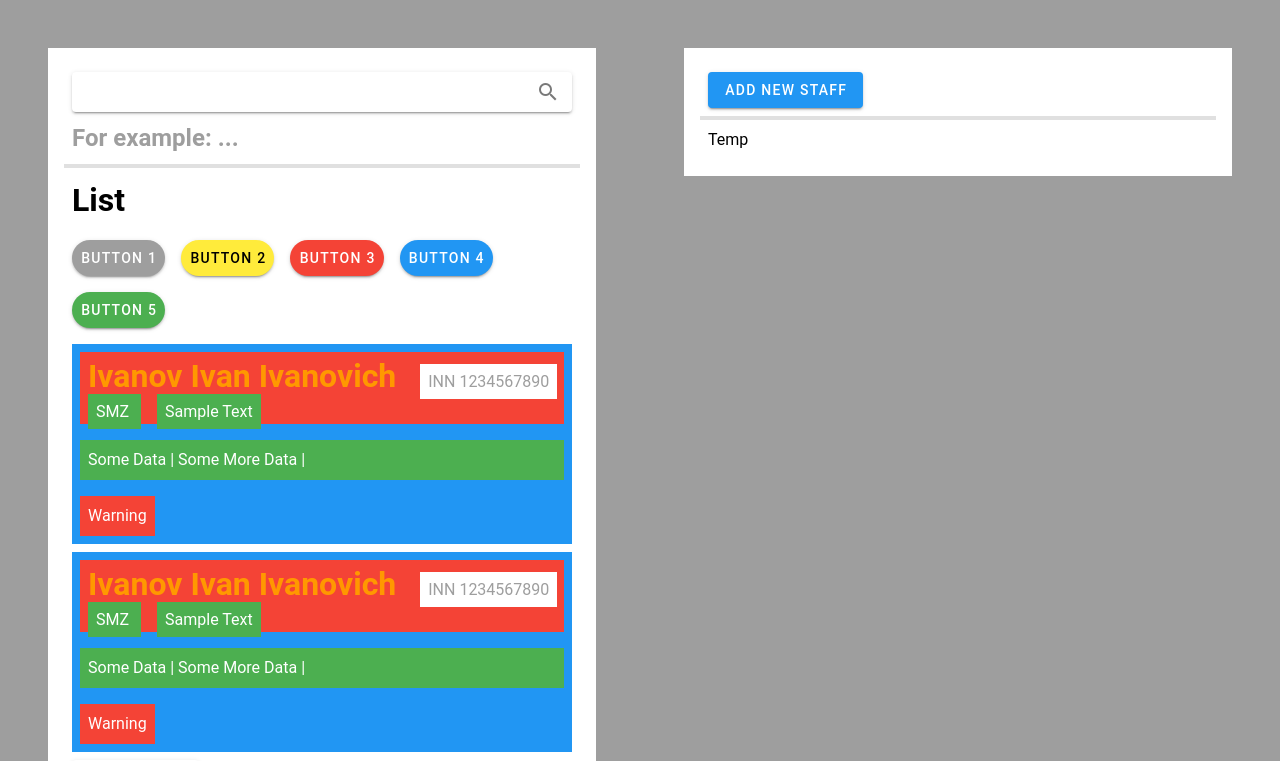
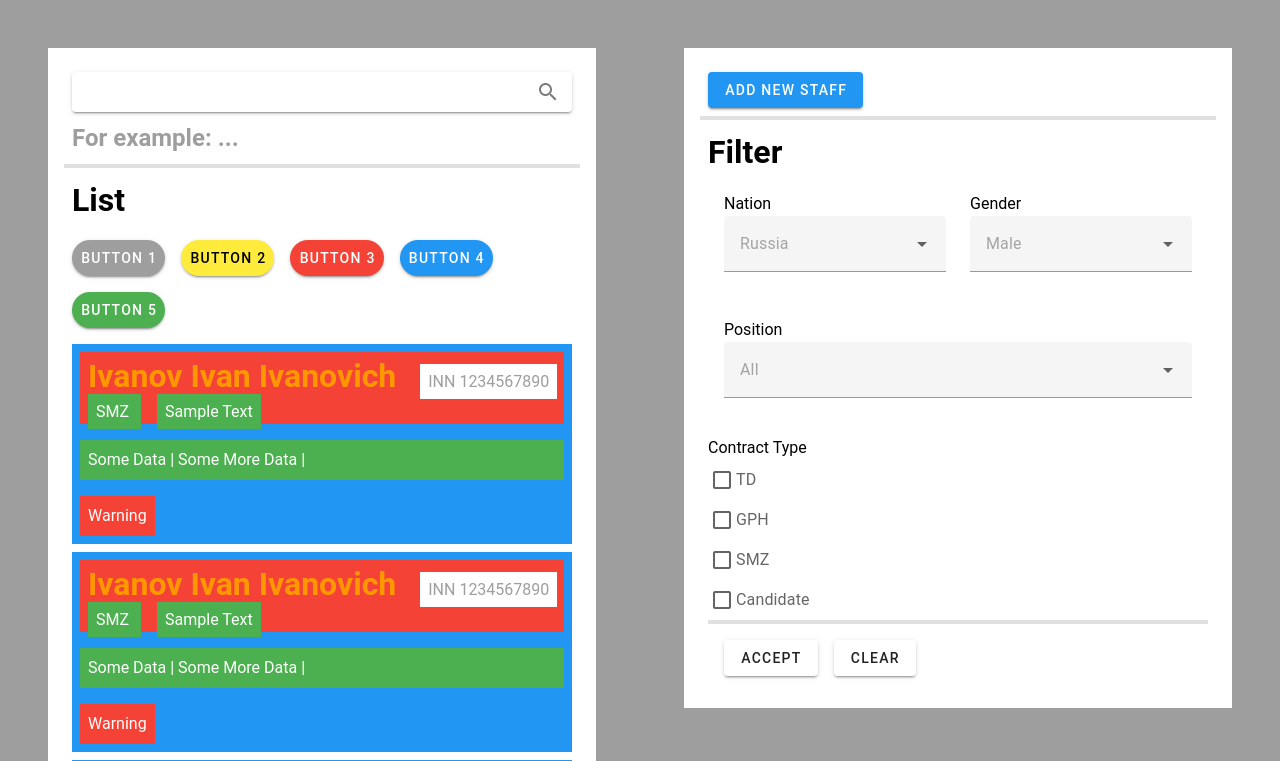
Before and after one commit to chnmk/vuetify-staff-list, a Vue app: page / in a window 1280 px wide. Shown: the top 761 px of the page. Built offline with nearby package versions, Linux system fonts and the light colour scheme.

Commit message:
feat: add filter component

```diff
--- a/src/components/main/StaffList.vue
+++ b/src/components/main/StaffList.vue
@@ -4,6 +4,7 @@
       List
     </h1>
     <div class="d-inline-block">
+      <!-- v-btn-toggle -->
       <v-btn class="d-inline-block bg-grey rounded-xl pa-2 ma-2">
         Button 1
       </v-btn>
@@ -22,6 +23,8 @@
     </div>
     <StaffTag class="ma-2" />
     <StaffTag class="ma-2" />
+    <StaffTag class="ma-2" />
+    <StaffTag class="ma-2" />
     <div class="ma-2">
       <v-btn>
         Show More
--- a/src/components/sidebar/FilterSettings.vue
+++ b/src/components/sidebar/FilterSettings.vue
@@ -1,5 +1,43 @@
 <template>
   <div class="ma-2">
-    Temp
+    <h1>
+      Filter
+    </h1>
+    <div>
+      <v-container>
+        <v-row>
+          <v-col>
+            <p>Nation</p>
+            <v-select placeholder="Russia" />
+          </v-col>
+          <v-col>
+            <p>Gender</p>
+            <v-select placeholder="Male" />
+          </v-col>
+        </v-row>
+        <v-row>
+          <v-col>
+            <p>Position</p>
+            <v-select placeholder="All" />
+          </v-col>
+        </v-row>
+      </v-container>
+      <div>
+        Contract Type
+        <v-checkbox density="compact" hide-details label="TD" />
+        <v-checkbox density="compact" hide-details label="GPH" />
+        <v-checkbox density="compact" hide-details label="SMZ" />
+        <v-checkbox density="compact" hide-details label="Candidate" />
+      </div>
+    </div>
+    <v-divider thickness="4" />
+    <div class="ma-2">
+      <v-btn class="ma-2">
+        Accept
+      </v-btn>
+      <v-btn class="ma-2">
+        Clear
+      </v-btn>
+    </div>
   </div>
 </template>
```
